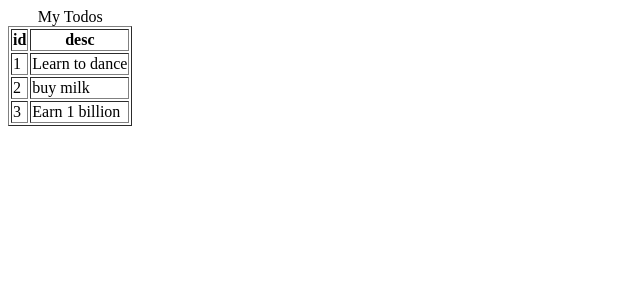
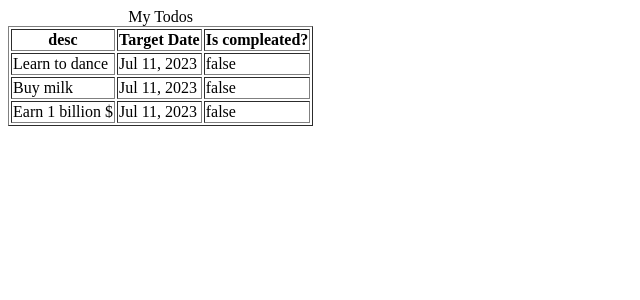
Before and after one commit to dkeyceo/todoIn28minutes, an Angular app in the folder todo-front/: page /todos in a window 1280 px wide. Shown: the top 300 px of the page, without its empty margins (0-640 px from the left). Built offline with nearby package versions, Linux system fonts and the light colour scheme.

Commit message:
Added Todo class as a model for todo

```diff
--- a/todo-front/src/app/list-todos/list-todos.component.html
+++ b/todo-front/src/app/list-todos/list-todos.component.html
@@ -2,14 +2,18 @@
   <caption>My Todos</caption>
   <thead>
     <tr>
-      <th>id</th>
+      <!-- <th>id</th> -->
       <th>desc</th>
+      <th>Target Date</th>
+      <th>Is compleated?</th>
     </tr>
   </thead>
   <tbody>
     <tr *ngFor="let t of todos">
-      <td>{{t.id}}</td>
+      <!-- <td>{{t.id}}</td> -->
       <td>{{t.desc}}</td>
+      <td>{{t.targetDate | date}}</td>
+      <td>{{t.done}}</td>
     </tr>
   </tbody>
 </table>
--- a/todo-front/src/app/list-todos/list-todos.component.ts
+++ b/todo-front/src/app/list-todos/list-todos.component.ts
@@ -1,5 +1,13 @@
 import { Component, OnInit } from '@angular/core';
 
+export class Todo {
+  constructor(
+    public id: number,
+    public desc: string,
+    public done: boolean,
+    public targetDate: Date
+  ){}
+}
 @Component({
   selector: 'app-list-todos',
   templateUrl: './list-todos.component.html',
@@ -8,18 +16,14 @@ import { Component, OnInit } from '@angular/core';
 export class ListTodosComponent implements OnInit {
 
   todos = [
-    {
-      id: 1,
-      desc: 'Learn to dance'
-    },
-    {
-      id: 2,
-      desc: 'buy milk'
-    },
-    {
-      id: 3,
-      desc: 'Earn 1 billion'
-    }
+    /*
+    { id: 1, desc: 'Learn to dance'},
+    { id: 2, desc: 'buy milk'},
+    { id: 3, desc: 'Earn 1 billion $'}
+    */
+   new Todo(1, 'Learn to dance' , false, new Date()),
+   new Todo(2, 'Buy milk' , false, new Date()),
+   new Todo(3, 'Earn 1 billion $' , false, new Date()),
   ];
 
   todo = {
```
